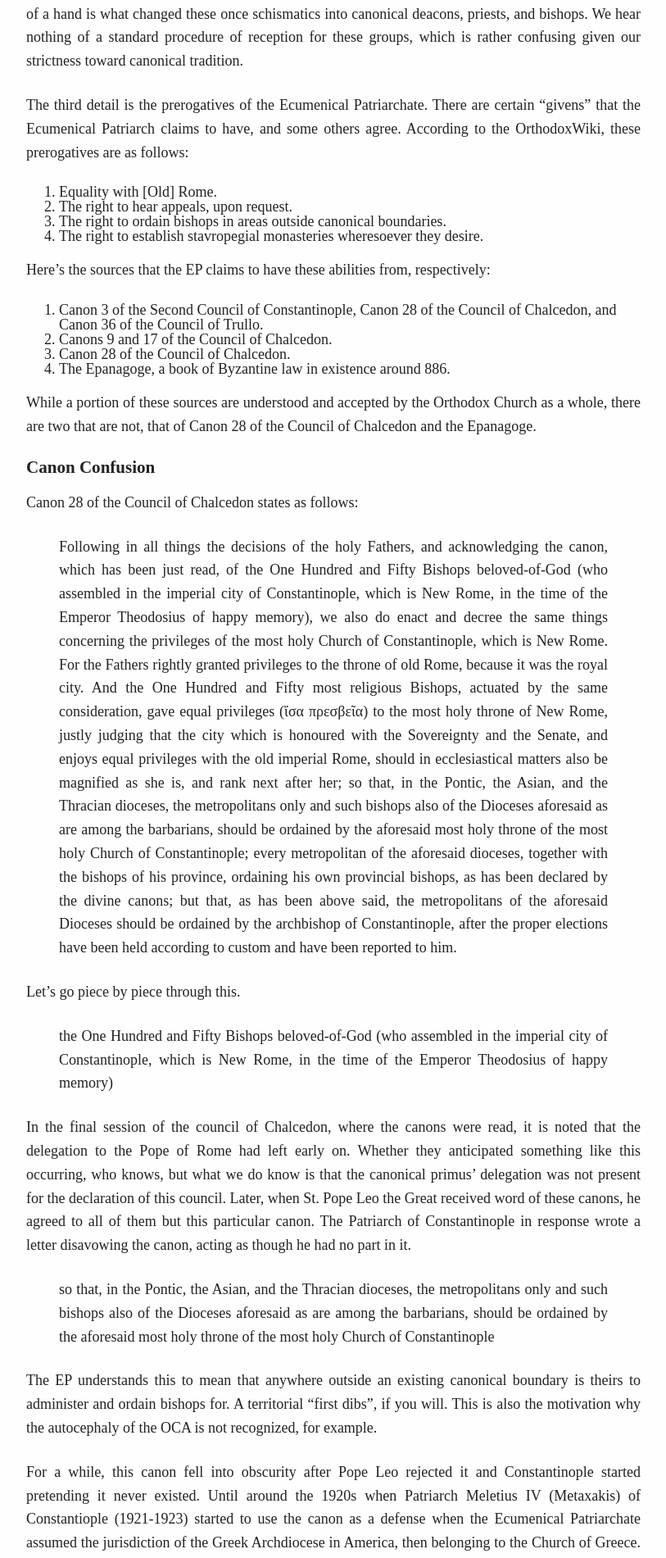
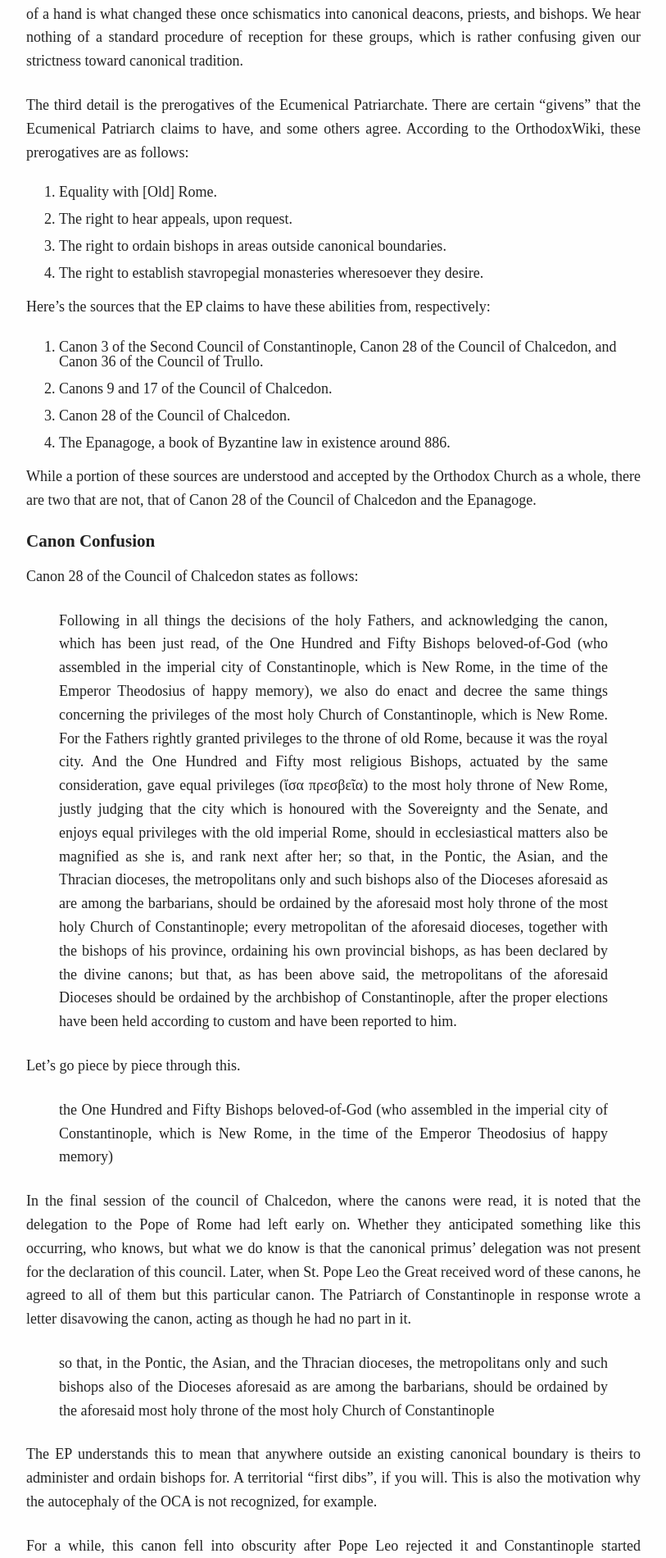
Before and after one commit to SeraphimRP/seraphimrp.github.io, a Jekyll site: the page built from index.html, in a window 1280 px wide. Shown: the part 2891-4792 px from the top of the page at 82% size, without its empty margins (233-1046 px from the left). Built offline with Jekyll 4.4.1, drawn with Linux system fonts in a browser that asks for light colours; the list of posts is cut into pages by our own code.

Commit message:
Update _base.scss

```diff
--- a/_sass/_base.scss
+++ b/_sass/_base.scss
@@ -35,3 +35,7 @@ a {
     text-decoration: none;
     color: #443E40;
 }
+
+li {
+    margin: 15px 0;
+}
```
